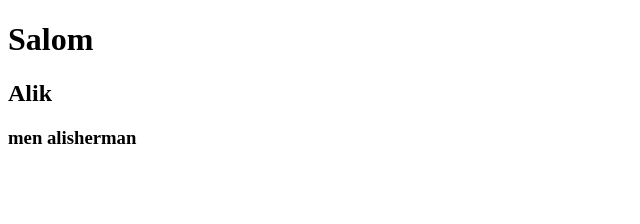
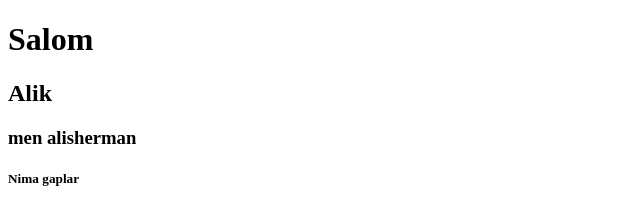
Before and after one commit to alisher-devlog/n-25, a plain HTML site: page index.html in a window 1280 px wide. Shown: the full height of the page, 0-640 px from the left. Drawn offline with Linux system fonts and the light colour scheme.

Commit message:
some updates

```diff
--- a/index.html
+++ b/index.html
@@ -9,5 +9,8 @@
         <h1>Salom</h1>
         <h2>Alik</h2>
         <h3>men alisherman</h3>
+        <div>
+            <h5>Nima gaplar</h5>
+        </div>
     </body>
 </html>
```
